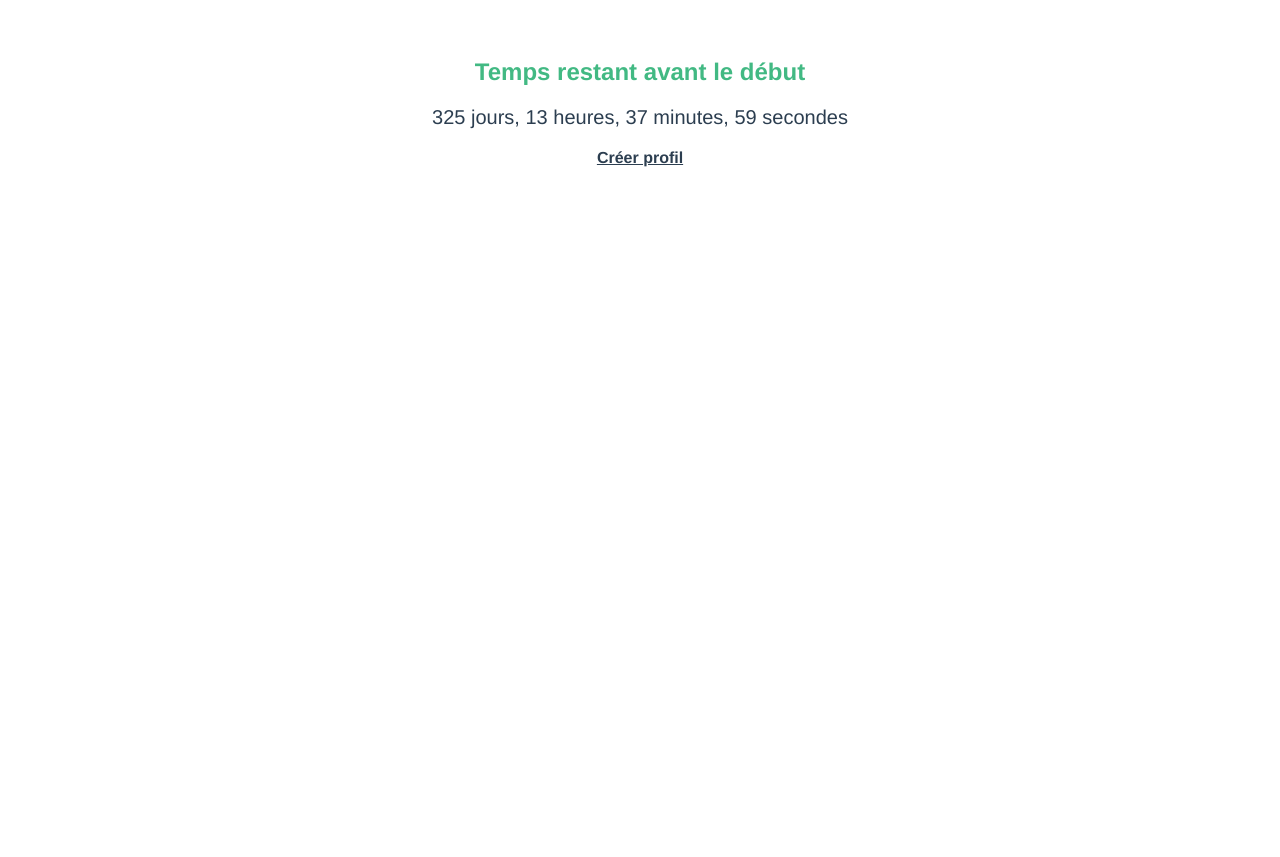
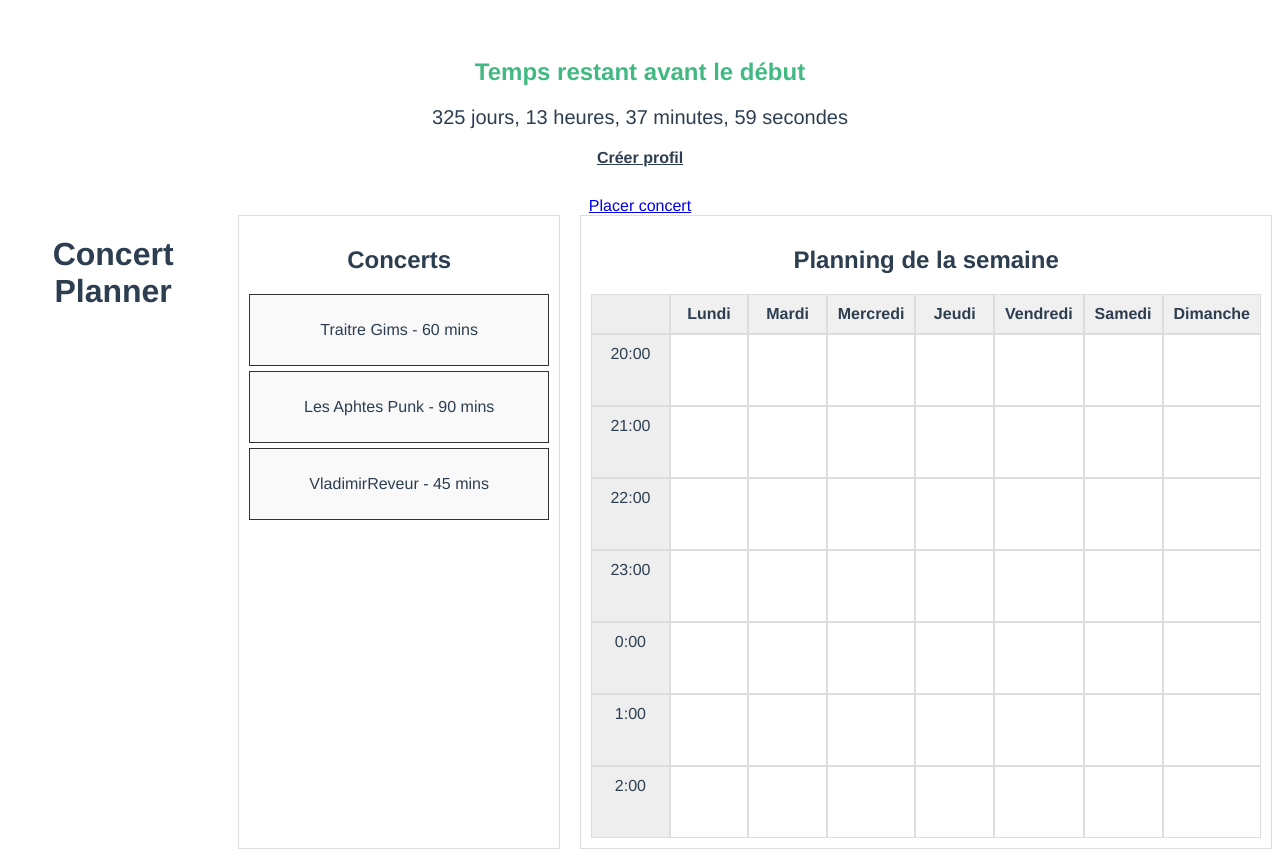
Before and after one commit to Zuuret/SAE-S3-S4_Creepy_Night, a Vue app: page /planning in a window 1280 px wide. Before the commit the page ends 800 px from the top, so only its background shows below. Built offline with nearby package versions, Linux system fonts and the light colour scheme.

Commit message:
Planning fonctionnel

```diff
--- a/package.json
+++ b/package.json
@@ -13,6 +13,7 @@
     "express": "^4.21.1",
     "vue": "^2.6.14",
     "vue-router": "^3.5.1",
+    "vuedraggable": "^2.24.3",
     "vuex": "^3.6.2"
   },
   "devDependencies": {
--- a/src/App.vue
+++ b/src/App.vue
@@ -4,6 +4,7 @@
       <CompteRebours />
       <router-link to="/about">Créer profil</router-link>
     </nav>
+    <router-link to="/planning">Placer concert</router-link>
     <router-view/>
   </div>
 
--- a/src/router/index.js
+++ b/src/router/index.js
@@ -1,6 +1,7 @@
 import Vue from 'vue'
 import VueRouter from 'vue-router'
 import HomeView from '../views/HomeView.vue'
+import ConcertPlanner from "@/views/ConcertPlanner.vue";
 
 Vue.use(VueRouter)
 
@@ -9,6 +10,11 @@ const routes = [
     path: '/',
     name: 'home',
     component: HomeView
+  },
+  {
+    path: '/planning',
+    name: 'Planning',
+    component: ConcertPlanner,
   },
   {
     path: '/about',
--- /dev/null
+++ b/src/views/ConcertPlanner.vue
@@ -0,0 +1,152 @@
+<template>
+  <div class="concert-planner">
+    <h1>Concert Planner</h1>
+
+    <!-- Liste des concerts à placer -->
+    <div class="concert-list">
+      <h2>Concerts</h2>
+      <draggable v-model="concerts" group="concerts" :clone="cloneConcert">
+        <div v-for="concert in concerts" :key="concert.id" class="concert-item">
+          <p>{{ concert.name }} - {{ concert.duration }} mins</p>
+        </div>
+      </draggable>
+    </div>
+
+    <!-- Planning hebdomadaire -->
+    <div class="planning">
+      <h2>Planning de la semaine</h2>
+      <div class="planning-grid">
+        <!-- En-tête des jours -->
+        <div class="header">
+          <div class="time-cell"></div> <!-- Cellule vide pour l'heure -->
+          <div v-for="day in days" :key="day" class="day-header">{{ day }}</div>
+        </div>
+
+        <!-- Grille horaire -->
+        <div v-for="hour in hours" :key="hour" class="hour-row">
+          <!-- Colonne des heures -->
+          <div class="time-cell">{{ hour }}:00</div>
+
+          <!-- Créneaux horaires pour chaque jour -->
+          <div
+              v-for="day in days"
+              :key="day + hour"
+              class="time-slot"
+          >
+            <!-- Utilisation d'un drop manuel avec @end -->
+            <draggable
+                :list="planning[day][hour]"
+                group="concerts"
+                @end="onDropConcert(day, hour)"
+            >
+              <div
+                  v-for="concert in planning[day][hour]"
+                  :key="concert.id"
+                  class="planning-item"
+                  :style="{ height: concert.duration + 'px' }"
+              >
+                <p>{{ concert.name }}</p>
+              </div>
+            </draggable>
+          </div>
+        </div>
+      </div>
+    </div>
+  </div>
+</template>
+
+<script>
+import draggable from 'vuedraggable';
+
+export default {
+  components: {
+    draggable,
+  },
+  data() {
+    return {
+      concerts: [
+        { id: 1, name: 'Traitre Gims', duration: 60 },
+        { id: 2, name: 'Les Aphtes Punk', duration: 90 },
+        { id: 3, name: 'VladimirReveur', duration: 45 },
+      ],
+      days: ['Lundi', 'Mardi', 'Mercredi', 'Jeudi', 'Vendredi', 'Samedi', 'Dimanche'],
+      hours: Array.from({ length: 7 }, (_, i) => (i + 20) % 24), // De 20h à 2h
+      planning: {}, // Planning initialisé plus bas
+    };
+  },
+  created() {
+    // Initialise le planning avec des tableaux pour chaque jour et chaque heure
+    this.days.forEach(day => {
+      this.planning[day] = {};
+      this.hours.forEach(hour => {
+        this.planning[day][hour] = [];
+      });
+    });
+  },
+  methods: {
+    cloneConcert(concert) {
+      return { ...concert, id: Date.now() };
+    },
+    onDropConcert(day, hour) {
+      // Supprime les concerts du tableau initial si déplacés
+      this.concerts = this.concerts.filter(concert => !this.planning[day][hour].includes(concert));
+    },
+  },
+};
+</script>
+
+<style scoped>
+.concert-planner {
+  display: flex;
+  gap: 20px;
+}
+.concert-list, .planning {
+  border: 1px solid #ddd;
+  padding: 10px;
+  min-width: 300px;
+}
+.concert-item {
+  border: 1px solid #333;
+  padding: 10px;
+  margin-bottom: 5px;
+  background-color: #f9f9f9;
+  text-align: center;
+}
+
+.planning-grid {
+  display: grid;
+  grid-template-columns: repeat(8, 1fr); /* 1 colonne pour les heures + 7 pour les jours */
+}
+
+.header, .hour-row {
+  display: contents;
+}
+
+.time-cell {
+  background-color: #eee;
+  padding: 10px;
+  border: 1px solid #ddd;
+  text-align: center;
+}
+
+.day-header {
+  padding: 10px;
+  background-color: #f0f0f0;
+  font-weight: bold;
+  text-align: center;
+  border: 1px solid #ddd;
+}
+
+.time-slot {
+  border: 1px solid #ddd;
+  height: 60px; /* Taille par défaut du créneau */
+  padding: 5px;
+  position: relative;
+}
+
+.planning-item {
+  background-color: #d1e7dd;
+  text-align: center;
+  border: 1px solid #333;
+}
+</style>
```
Also changed, not shown: src/datasource/controller.js (line endings or trailing spaces), src/datasource/data.js (line endings or trailing spaces), src/store/index.js (line endings or trailing spaces), src/views/AboutView.vue (line endings or trailing spaces), 2 other files (tests, documents, lock files or other folders).
